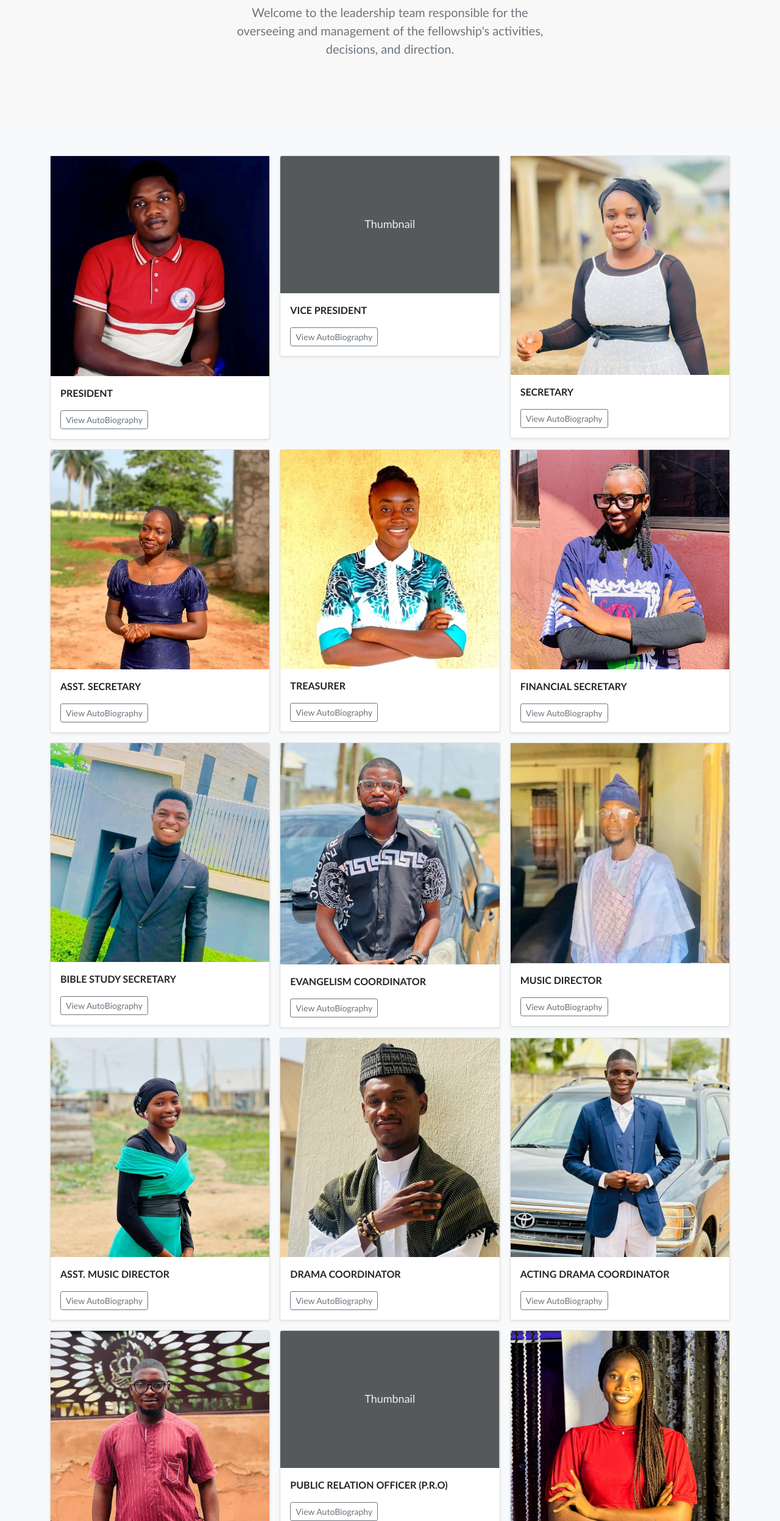
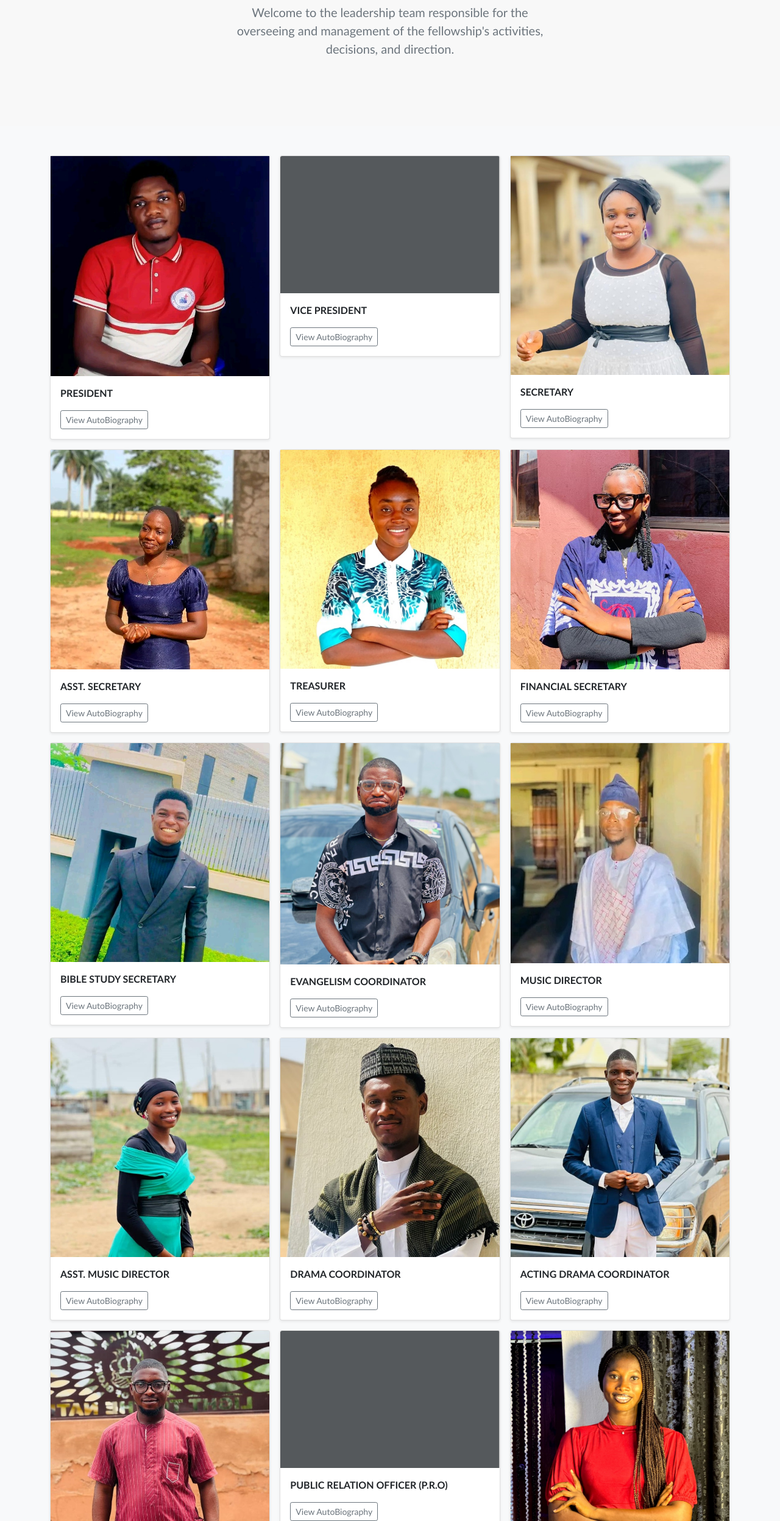
Before and after one commit to CornellsWorld/youth-fellowshipgnl-website, a plain HTML site: page 02-index-executivesboot.html in a window 1280 px wide. Shown: the part 305-2800 px from the top of the page at 61% size. Drawn offline with Linux system fonts and the light colour scheme.

Commit message:
Add files via upload

```diff
--- a/02-index-executivesboot.html
+++ b/02-index-executivesboot.html
@@ -108,7 +108,7 @@
         </div>
         <div class="col">
           <div class="card shadow-sm">
-            <svg class="bd-placeholder-img card-img-top" width="100%" height="225" xmlns="http://www.w3.org/2000/svg" role="img" aria-label="Placeholder: Thumbnail" preserveAspectRatio="xMidYMid slice" focusable="false"><title>Placeholder</title><rect width="100%" height="100%" fill="#55595c"/><text x="50%" y="50%" fill="#eceeef" dy=".3em">Thumbnail</text></svg>
+            <svg class="bd-placeholder-img card-img-top" width="100%" height="225" xmlns="http://www.w3.org/2000/svg" role="img" aria-label="Placeholder: Thumbnail" preserveAspectRatio="xMidYMid slice" focusable="false"><title>Placeholder</title><rect width="100%" height="100%" fill="#55595c"/><text x="50%" y="50%" fill="#eceeef" dy=".3em"></text></svg>
 
             <div class="card-body">
               <p class="card-text Executive-title">VICE PRESIDENT</p>
@@ -304,7 +304,7 @@
         </div>
         <div class="col">
           <div class="card shadow-sm">
-            <svg class="bd-placeholder-img card-img-top" width="100%" height="225" xmlns="http://www.w3.org/2000/svg" role="img" aria-label="Placeholder: Thumbnail" preserveAspectRatio="xMidYMid slice" focusable="false"><title>Placeholder</title><rect width="100%" height="100%" fill="#55595c"/><text x="50%" y="50%" fill="#eceeef" dy=".3em">Thumbnail</text></svg>
+            <svg class="bd-placeholder-img card-img-top" width="100%" height="225" xmlns="http://www.w3.org/2000/svg" role="img" aria-label="Placeholder: Thumbnail" preserveAspectRatio="xMidYMid slice" focusable="false"><title>Placeholder</title><rect width="100%" height="100%" fill="#55595c"/><text x="50%" y="50%" fill="#eceeef" dy=".3em"></text></svg>
 
             <div class="card-body">
               <p class="card-text Executive-title">PUBLIC RELATION OFFICER (P.R.O)</p>
```
